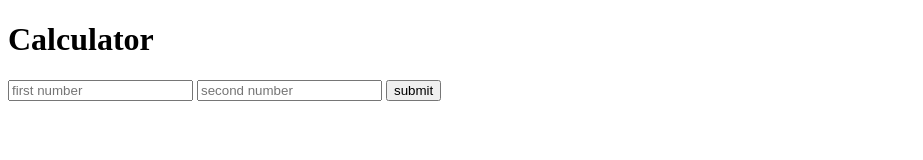
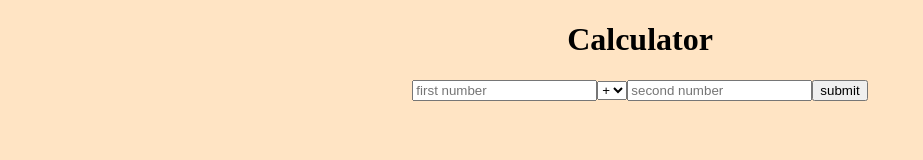
Before and after one commit to sebrin2445/Calculator, a website: page index.html in a window 1280 px wide. Shown: the whole page, without its empty margins (0-923 px from the left). Drawn offline with Linux system fonts and the light colour scheme.

Commit message:
adding some functionalities like *,-,/

```diff
--- a/index.html
+++ b/index.html
@@ -3,13 +3,37 @@
 <head>
     <meta charset="UTF-8">
     <meta name="viewport" content="width=device-width, initial-scale=1.0">
-    <title>Calculator</title>
-</head>
+    <title>Calculator</title></head>
+<style>
+    body{
+        background-color: bisque;
+    }
+    h1{
+
+        justify-content: center;
+        align-items: center;
+        display: flex;
+    }
+    form{
+        justify-content: center;
+        align-items: center;
+        display: flex;
+    }
+</style>
 <body>
+
     <h1>Calculator</h1>
     <form action="/" method="post">
         <input type="text" name="num1" id="1st" placeholder="first number">
+        <br>
+        <select name="select" id="">
+            <option value="1">+</option>
+            <option value="2">x</option>
+            <option value="3">-</option>
+            <option value="4">/</option>
+        </select>
         <input type="text" name="num2" id="2nd" placeholder="second number">
         <button type="submit" name="submit">submit</button>
+
     </form></body>
 </html>
```
Also changed, not shown: calculator.js (+22 -2 lines).
